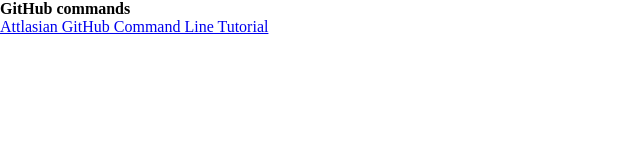
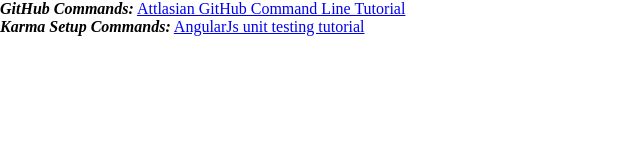
Before and after one commit to theParthe/links, a plain HTML site: page index.html in a window 1280 px wide. Shown: the whole page, without its empty margins (0-640 px from the left). Drawn offline with Linux system fonts and the light colour scheme.

Commit message:
Added karma setup link

```diff
--- a/index.html
+++ b/index.html
@@ -8,10 +8,11 @@
 
 <body>
 
-    <h6>GitHub commands</h6>
+
     <p>
-        <a href="https://www.atlassian.com/git/tutorials/using-branches" id="git">Attlasian GitHub Command Line Tutorial</a>
+    <b><em>GitHub Commands:</em></b>    <a href="https://www.atlassian.com/git/tutorials/using-branches" id="git">Attlasian GitHub Command Line Tutorial</a>
     </p>
+    <p><b><em>Karma Setup Commands:</em></b> <a href="http://www.bradoncode.com/blog/2015/05/19/karma-angularjs-testing/">AngularJs unit testing tutorial</a></p>
     <scrip src="./js/app.js"></scrip>
 </body>
 
```
